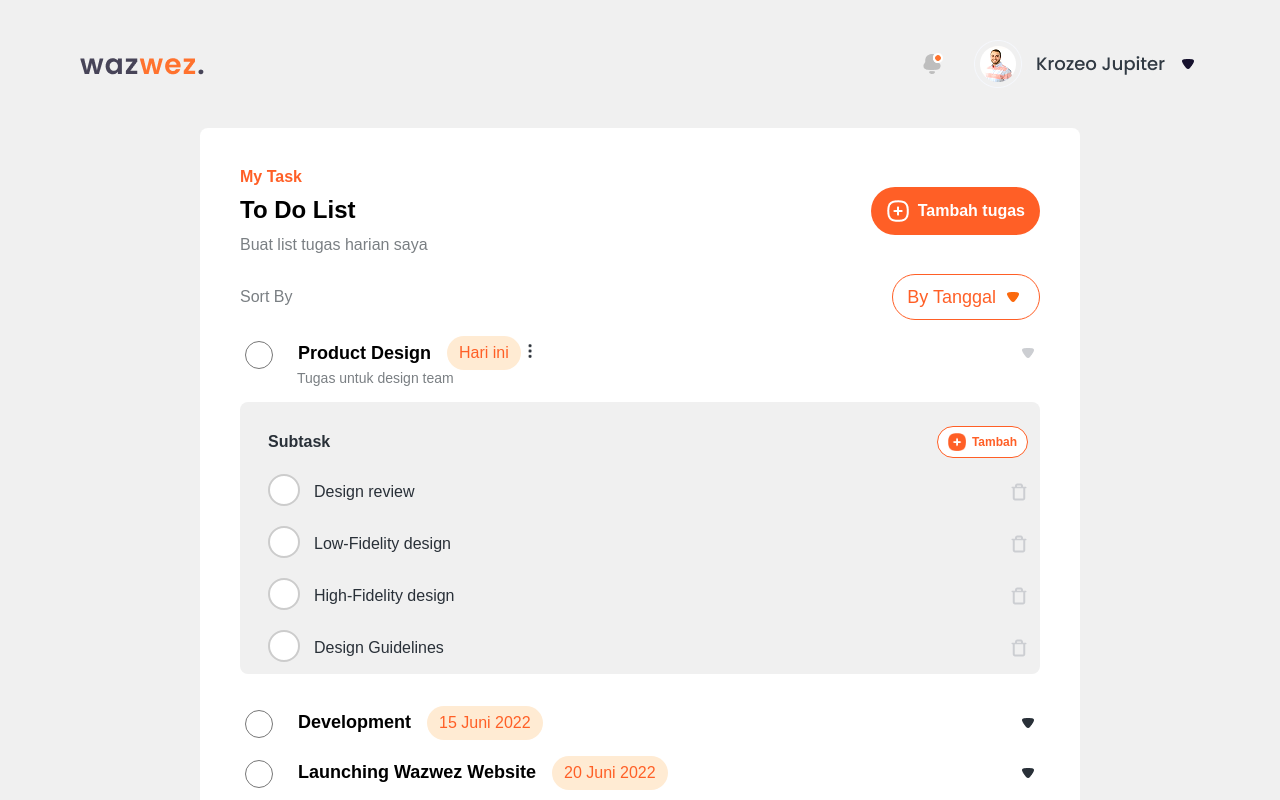
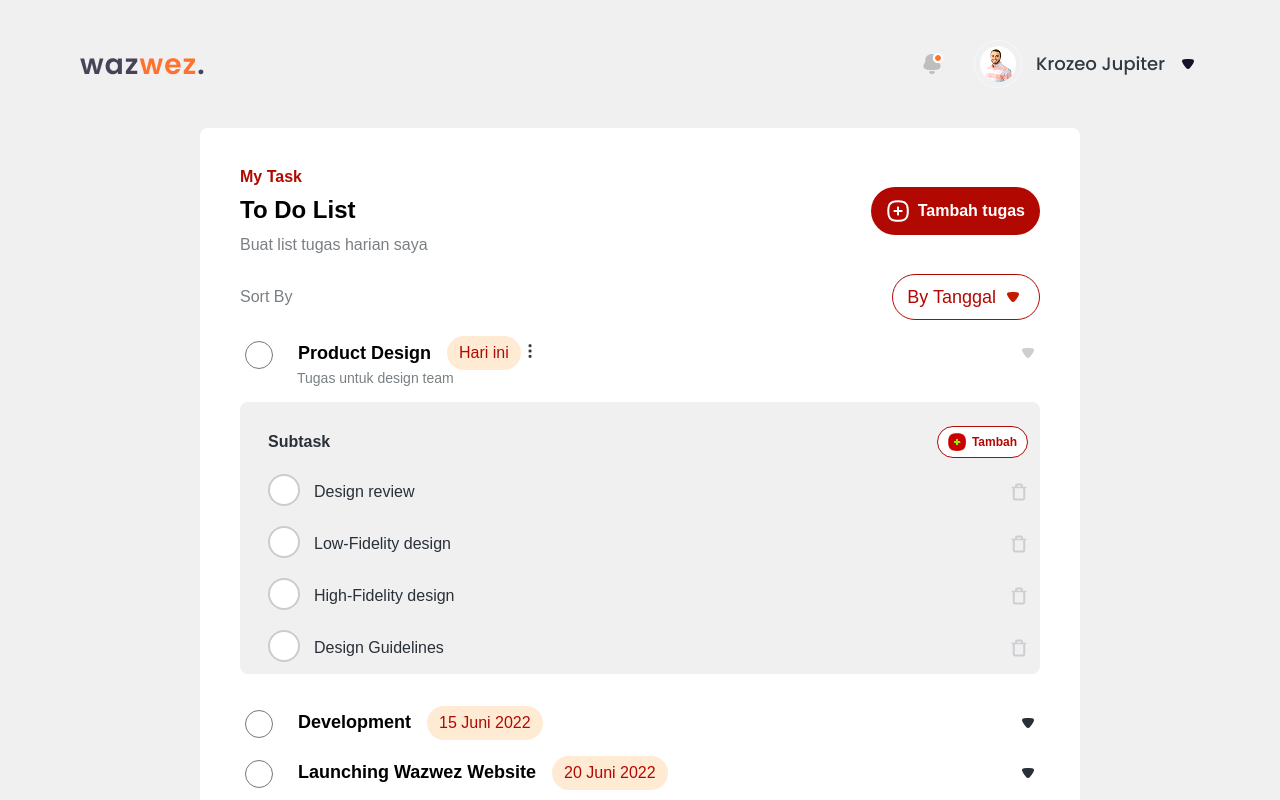
Before and after one commit to hilmy07/koda-b4-html, a plain HTML site: page figma7/index.html in a window 1280 px wide. Shown: the top 800 px of the page. Drawn offline with Linux system fonts and the light colour scheme.

Commit message:
fix: update tema warna merah

```diff
--- a/figma7/styles.css
+++ b/figma7/styles.css
@@ -1,3 +1,7 @@
+:root {
+  --primary-color: #b20802;
+  --font-main: "Poppins", sans-serif;
+}
 /* Reset */
 body {
   background-color: #f0f0f0;
@@ -32,7 +36,7 @@ nav {
 /* Main Card */
 main {
   width: 800px;
-  background-color: white;
+  background-color: #fff;
   margin: 40px auto;
   border-radius: 8px;
   padding: 40px;
@@ -46,7 +50,7 @@ main {
 }
 
 .task-info h2 {
-  color: #ff5f26;
+  color: var(--primary-color);
   margin: 0;
   font-size: 16px;
 }
@@ -67,7 +71,7 @@ main {
   display: flex;
   align-items: center;
   gap: 8px;
-  background-color: #ff5f26;
+  background-color: var(--primary-color);
   border: none;
   border-radius: 60px;
   padding: 12px 15px;
@@ -80,7 +84,7 @@ main {
 }
 
 .btn-primary p {
-  color: white;
+  color: #fff;
   font-size: 16px;
   font-weight: 600;
   margin: 0;
@@ -105,22 +109,22 @@ main {
   align-items: center;
   gap: 5px;
   padding: 10px 14px;
-  border: 1px solid #ff5f26;
+  border: 1px solid var(--primary-color);
   border-radius: 60px;
-  background-color: white;
+  background-color: #fff;
   cursor: pointer;
 }
 
 .btn-outline span {
   font-size: 18px;
-  color: #ff5f26;
+  color: var(--primary-color);
 }
 
 .btn-outline img {
   width: 24px;
   height: 24px;
-  filter: invert(45%) sepia(88%) saturate(2770%) hue-rotate(356deg)
-    brightness(101%) contrast(97%);
+  filter: invert(9%) sepia(92%) saturate(7494%) hue-rotate(24deg)
+    brightness(89%) contrast(114%);
 }
 
 /* Task List */
@@ -155,7 +159,7 @@ main {
   background-color: #ffebd3;
   padding: 8px 12px;
   border-radius: 50px;
-  color: #ff5f26;
+  color: var(--primary-color);
   margin: 0;
   margin-left: 16px;
 }
@@ -231,8 +235,8 @@ footer {
   align-items: center;
   gap: 6px;
   background-color: #fff;
-  color: #ff5f26;
-  border: 1px solid #ff5f26;
+  color: var(--primary-color);
+  border: 1px solid var(--primary-color);
   border-radius: 50px;
   padding: 6px 10px;
   font-size: 14px;
@@ -242,6 +246,8 @@ footer {
 .subtask-add-icon {
   width: 17.8px;
   height: 17.8px;
+  filter: invert(9%) sepia(92%) saturate(7494%) hue-rotate(24deg)
+    brightness(89%) contrast(114%);
 }
 
 .subtask-add-text {
@@ -317,7 +323,7 @@ input[type="checkbox"] {
 }
 
 input[type="checkbox"]:checked + label .radio-check {
-  background: #ff7525;
+  background: var(--primary-color);
 }
 
 input[type="checkbox"]:checked + label .checkmark {
```
